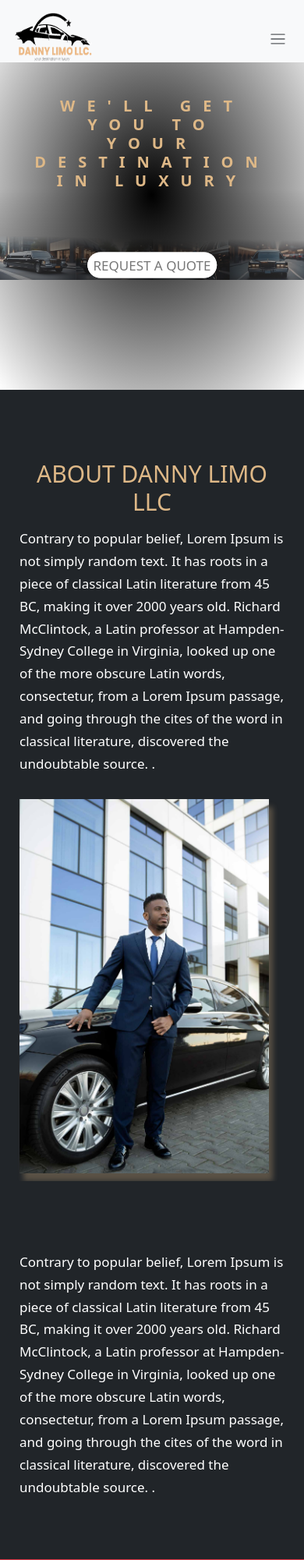
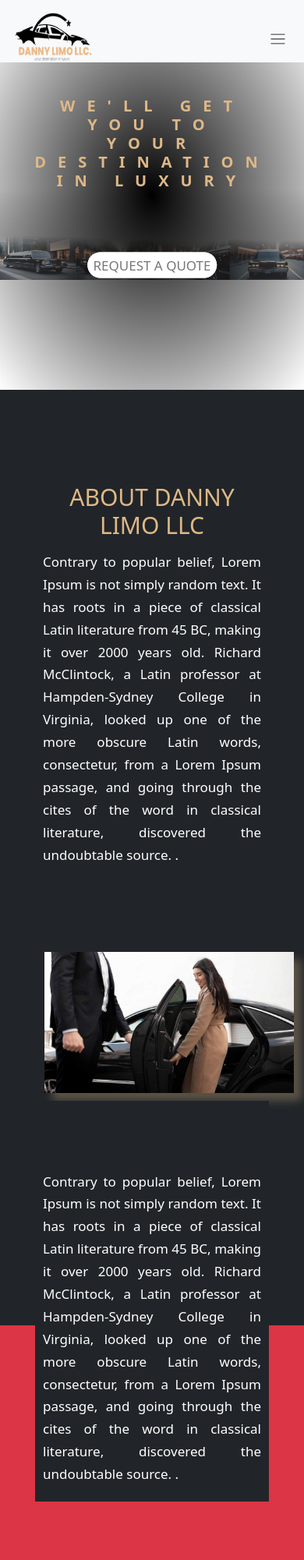
Before and after one commit to tsbproject/Danny-Limo, a PHP site: page / in a window 390 px wide. Shown: the top 2001 px of the page at 78% size. Run offline with PHP 8.4, Linux system fonts and the light colour scheme.

Commit message:
[committed]

```diff
--- a/css/style.css
+++ b/css/style.css
@@ -97,12 +97,28 @@ body {
 .section-about--paragraph1 {
   color: #ffffff;
   font-size: 1.7rem;
-  justify-content: space-around; }
+  text-align: justify; }
 
 .section-about--img {
-  width: 32rem;
+  width: 52rem;
   border: 2rem;
-  box-shadow: 0.5rem 1rem 0.7rem rgba(222, 184, 135, 0.3); }
+  margin-left: -4rem;
+  box-shadow: 1rem 1rem 1rem rgba(222, 184, 135, 0.3); }
+
+@media (max-width: 576px) and (max-width: 576px) {
+  .section-about--img {
+    width: 20rem;
+    margin-left: -3rem; } }
+
+@media (max-width: 576px) and (max-width: 476px) {
+  .section-about--img {
+    width: 32rem;
+    margin-left: 0.2rem;
+    margin-top: 2rem;
+    align-items: center; } }
+
+.section-about--paragraph1 {
+  text-justify: auto; }
 
 .u-center-text {
   text-align: center !important; }
@@ -299,7 +315,7 @@ body {
 
 @media (max-width: 576px) and (max-width: 576px) {
   #section2 {
-    height: 150rem; } }
+    height: 120rem; } }
 
 #section3 {
   height: 60rem;
--- a/index.html
+++ b/index.html
@@ -94,7 +94,7 @@
 
    <div id="section2" class="section-about bg-dark">
     <div class="container-fluid justify-content-evenly  px-4">
-      <div class="row gx-5">
+      <div class="row gx-5 p-5">
         <div class="col-sm-4">
          <div class="p-3 bg-dark"><h2 class="section-about--heading  text-center  u-margin-top-big u-margin-bottom-small">
           About Danny Limo LLC
@@ -110,7 +110,7 @@
         </div>
 
         <div class="col-sm-4">
-          <div class="p-3 bg-dark"><img class="section-about--img justify-content-center" src="images/danny-driver.jpg" alt="danny-driver"> </div>
+          <div class="p-3 bg-dark"><img class="section-about--img u-margin-top-big" src="images/limo-driver2.jpg" alt="danny-driver"> </div>
         </div>
 
 
--- a/sass/abstract/_mixins.scss
+++ b/sass/abstract/_mixins.scss
@@ -1,7 +1,9 @@
 
 
 
-
+  @mixin for-phone-only {
+    @media (max-width: 476px) { @content; }
+  }
 
   @mixin for-phone-only {
     @media (max-width: 576px) { @content; }
--- a/sass/base/_typography.scss
+++ b/sass/base/_typography.scss
@@ -108,15 +108,36 @@ body {
       &--paragraph1 {
         color: $color-secondary-white;
         font-size: $default-font-size;
-        justify-content: space-around;
+        text-align: justify;
       }
 
 
       &--img {
-        width: 32rem;
+        width: 52rem;
         border: 2rem;
-        box-shadow: 0.5rem 1rem 0.7rem rgba($color-primary,0.3);
+        margin-left: -4rem;
+        box-shadow: 1rem  1rem  1rem rgba($color-primary,0.3);
 
+        @include for-phone-only {
+          @media(max-width:  576px) {
+             width: 20rem;
+             margin-left: -3rem;
+
+          }
+        }
+
+        @include for-phone-only {
+          @media (max-width: 476px) {
+            width: 32rem;
+            margin-left: 0.2rem;
+            margin-top: 2rem;
+           align-items: center;
+           }
+        }
+      }
+
+      &--paragraph1 {
+        text-justify: auto;
       }
 
 }
--- a/sass/pages/_home.scss
+++ b/sass/pages/_home.scss
@@ -66,7 +66,7 @@
 
 @include for-phone-only {
   @media (max-width: 576px) {
-      height: 150rem;
+      height: 120rem;
    }
 
   }
```
Also changed, not shown: images/limo-driver.jpg (added), images/limo-driver2.jpg (added), images/limo-parsenger.jpg (added).
